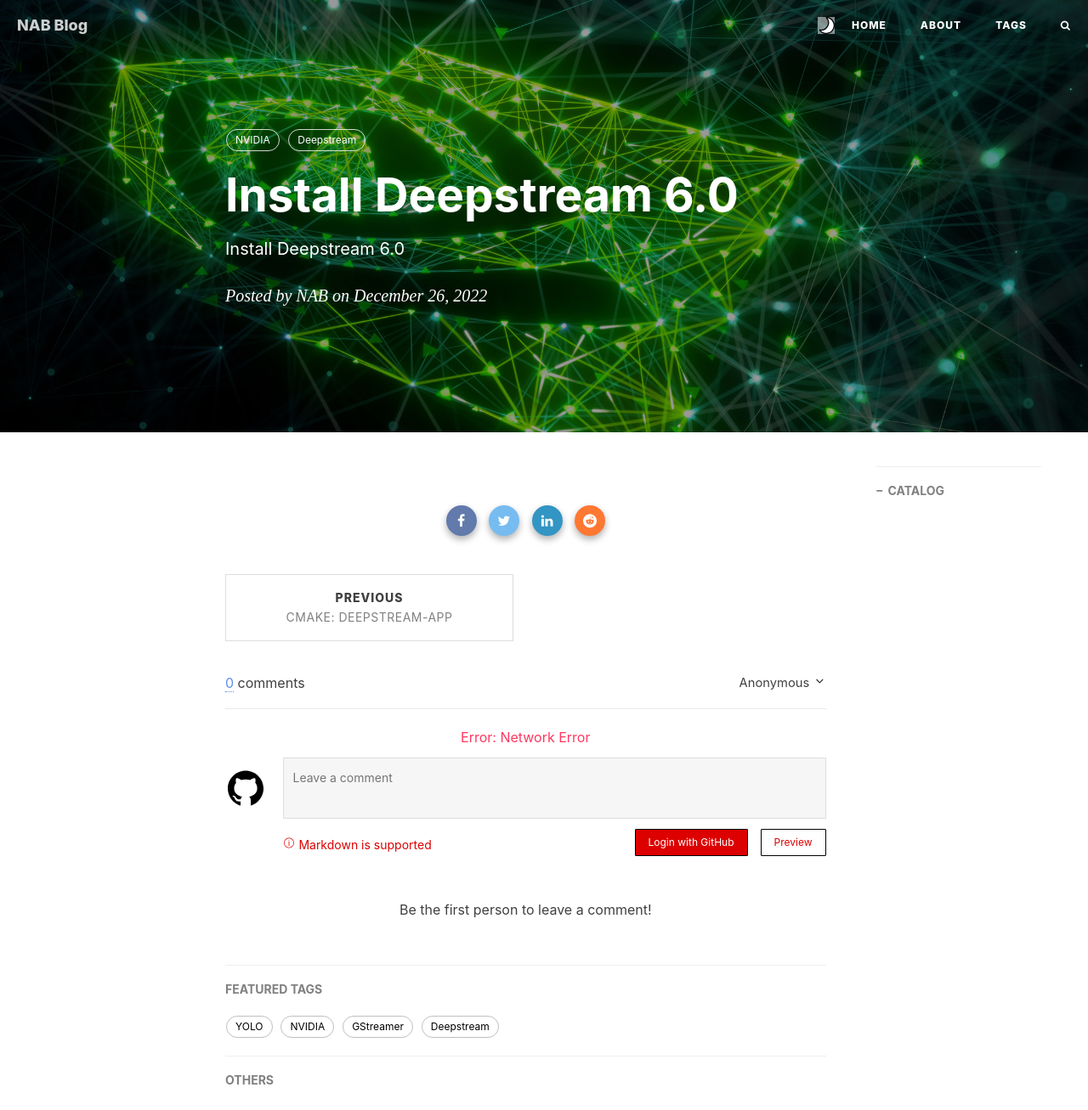
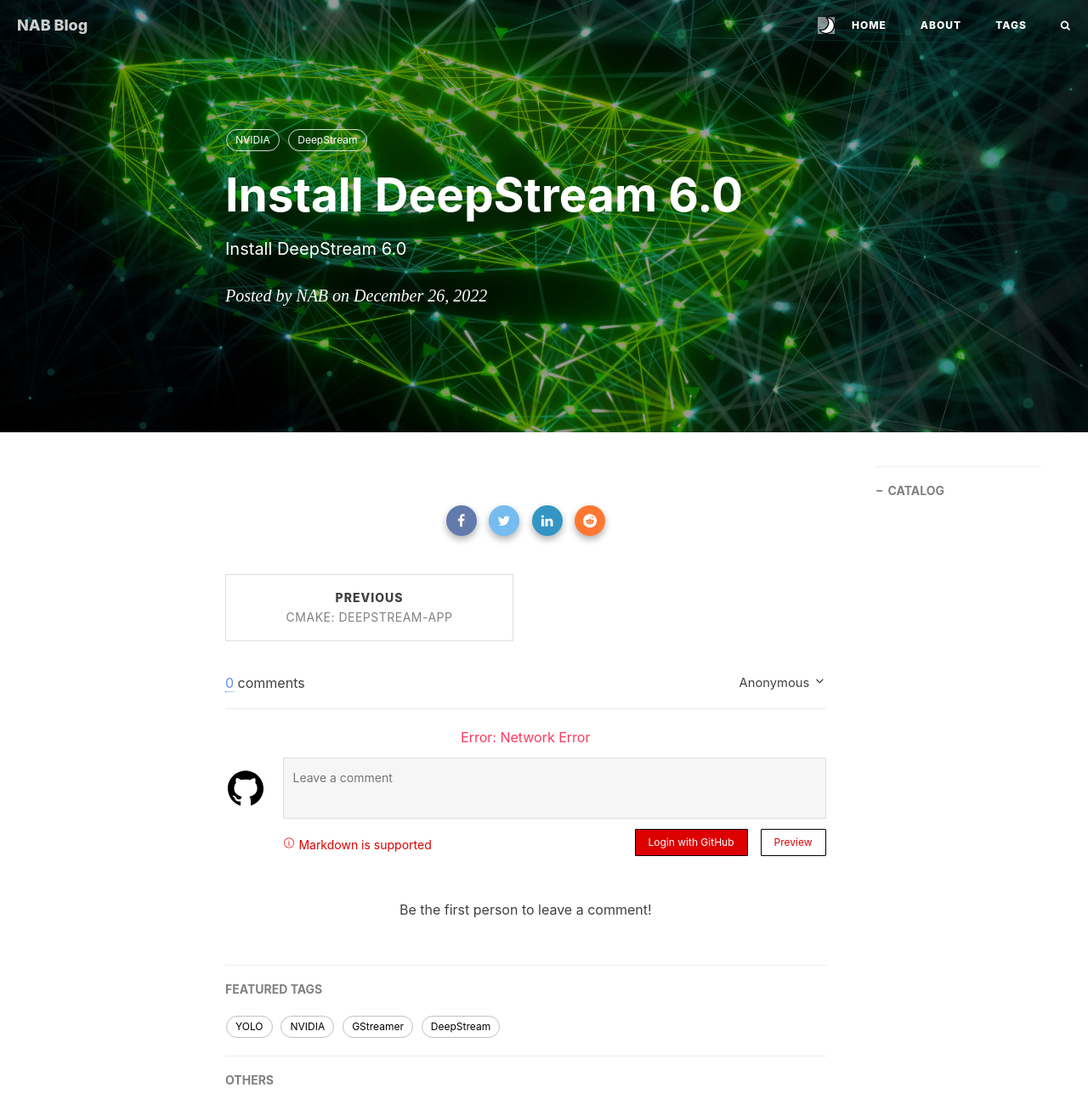
Before and after one commit to nab1010/nab1010.github.io, a Jekyll site: the page built from _posts/Knowledge/2022-12-26-Install-DeepStream-6.0.md, in a window 1280 px wide. Shown: the top 1307 px of the page at 85% size. Built offline with Jekyll 4.4.1, drawn with Linux system fonts in a browser that asks for light colours; nearby versions of some CDN libraries; comment, search, counter and statistics services are not loaded.

Commit message:
nabang1010 update

```diff
--- a/_posts/Knowledge/2022-12-26-Install-Deepstream-6.0.md
+++ b/_posts/Knowledge/2022-12-26-Install-DeepStream-6.0.md
@@ -1,7 +1,7 @@
 ---
 layout: post
-title: "Install Deepstream 6.0"
-subtitle: "Install Deepstream 6.0"
+title: "Install DeepStream 6.0"
+subtitle: "Install DeepStream 6.0"
 author: "NAB"
 header-img: "img/in-post/2022/Dec/nvidia_wallpaper.jpg"
 # header-style: text
@@ -15,5 +15,5 @@ seo-keywords:
   - install-deepstream
 tags:
   - NVIDIA
-  - Deepstream
+  - DeepStream
 ---
```
Also changed, not shown: _posts/Knowledge/2022-12-18-DeepStream-01.md (renamed from _posts/Knowledge/2022-12-18-Deepstream-01.md, +2 -2 lines), _posts/Knowledge/2022-12-19-DeepStream-02.md (renamed from _posts/Knowledge/2022-12-19-Deepstream-02.md, +2 -2 lines), _posts/Knowledge/2022-12-21-DeepStream-03.md (renamed from _posts/Knowledge/2022-12-21-Deepstream-03.md, +2 -2 lines), _posts/Knowledge/2022-12-22-DeepStream-04.md (renamed from _posts/Knowledge/2022-12-22-Deepstream-04.md, +2 -2 lines), _posts/Knowledge/2022-12-23-DeepStream-05.md (renamed from _posts/Knowledge/2022-12-23-Deepstream-05.md, +2 -2 lines).
